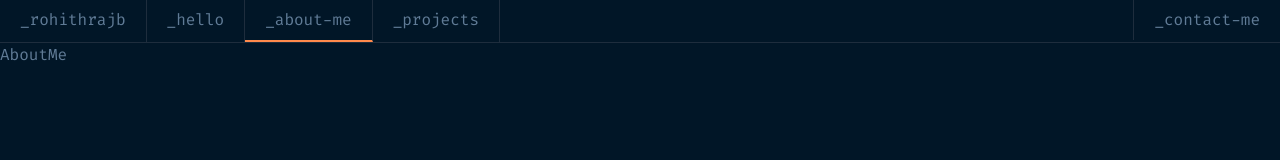
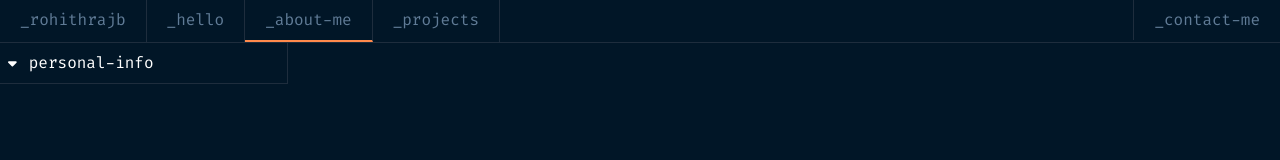
Before and after one commit to rohithrajb/rohithrajb.github.io, a React (Vite) app: page /about-me in a window 1280 px wide. Shown: the top 160 px of the page. Built offline with nearby package versions, Linux system fonts and the light colour scheme.

Commit message:
Created reusable Sidebar and SidebarSection components

```diff
--- a/package.json
+++ b/package.json
@@ -1,4 +1,5 @@
 {
+   "homepage": "https://rohithrajb.github.io",
    "name": "rohithrajb.github.io",
    "private": true,
    "version": "0.0.0",
@@ -7,7 +8,8 @@
       "dev": "vite",
       "build": "vite build",
       "lint": "eslint . --ext js,jsx --report-unused-disable-directives --max-warnings 0",
-    "preview": "vite preview"
+      "preview": "vite preview",
+      "deploy": "gh-pages -d dist"
    },
    "dependencies": {
       "@emailjs/browser": "^4.3.3",
@@ -28,6 +30,7 @@
       "eslint-plugin-react": "^7.34.1",
       "eslint-plugin-react-hooks": "^4.6.0",
       "eslint-plugin-react-refresh": "^0.4.6",
+      "gh-pages": "^6.1.1",
       "postcss": "^8.4.38",
       "tailwindcss": "^3.4.3",
       "vite": "^5.2.0"
--- /dev/null
+++ b/src/components/Sidebar.jsx
@@ -0,0 +1,11 @@
+import { React } from 'react'
+
+const Sidebar = ({ children }) => {
+   return (
+      <div className='flex flex-col w-72 border-r border-border'>
+         {children}
+      </div>
+   )
+}
+
+export default Sidebar
--- /dev/null
+++ b/src/components/SidebarSection.jsx
@@ -0,0 +1,27 @@
+import { React, useState } from 'react'
+import { FontAwesomeIcon } from '@fortawesome/react-fontawesome'
+import { faCaretDown, faCaretRight } from '@fortawesome/free-solid-svg-icons'
+
+const SidebarSection = ({ children, sectionName }) => {
+   const [sectionOpen, setSectionOpen] = useState(true)
+
+   return (
+      <>
+         <div className='flex flex-col text-white transition duration-300 hover:text-green-300'>
+            <div
+               className='flex p-2 items-center border-b border-border cursor-pointer'
+               onClick={() => setSectionOpen((sectionOpen) => !sectionOpen)}>
+               {sectionOpen ? (
+                  <FontAwesomeIcon icon={faCaretDown} className='text-sm' />
+               ) : (
+                  <FontAwesomeIcon icon={faCaretRight} className='text-sm' />
+               )}
+               <p className='ml-3'>{sectionName}</p>
+            </div>
+         </div>
+         {sectionOpen && <>{children}</>}
+      </>
+   )
+}
+
+export default SidebarSection
--- a/src/pages/AboutMe.jsx
+++ b/src/pages/AboutMe.jsx
@@ -1,9 +1,17 @@
 import React from 'react'
+import Sidebar from '../components/Sidebar'
+import SidebarSection from '../components/SidebarSection'
 
 const AboutMe = () => {
-  return (
-    <div>AboutMe</div>
-  )
+   return (
+      <div className='flex'>
+         <Sidebar>
+            <SidebarSection sectionName='personal-info'>
+
+            </SidebarSection>
+         </Sidebar>
+      </div>
+   )
 }
 
 export default AboutMe
--- a/src/pages/ContactMe.jsx
+++ b/src/pages/ContactMe.jsx
@@ -1,20 +1,13 @@
-import { React, useRef, useState } from 'react'
+import { React, useRef } from 'react'
 import { FontAwesomeIcon } from '@fortawesome/react-fontawesome'
-import {
-   faCaretDown,
-   faCaretRight,
-   faEnvelope,
-   faPhone,
-   faLink,
-} from '@fortawesome/free-solid-svg-icons'
+import { faEnvelope, faPhone, faLink } from '@fortawesome/free-solid-svg-icons'
 import './ContactMe.css'
 import emailjs from '@emailjs/browser'
+import Sidebar from '../components/Sidebar'
+import SidebarSection from '../components/SidebarSection'
 
 const ContactMe = () => {
    const form = useRef()
-
-   const [contactsOpen, setContactsOpen] = useState(true)
-   const [socialsOpen, setSocialsOpen] = useState(true)
 
    const socials = [
       ['github-profile', 'github.com/rohithrajb'],
@@ -22,6 +15,7 @@ const ContactMe = () => {
       ['leetcode-profile', 'leetcode.com/u/rohithrajb/'],
    ]
 
+   // emailJs
    const sendMail = (e) => {
       e.preventDefault()
 
@@ -41,20 +35,8 @@ const ContactMe = () => {
 
    return (
       <div className='flex'>
-         <div className='flex flex-col w-72'>
-            <div className='flex flex-col text-white transition duration-300 hover:text-green-300'>
-               <div
-                  className='flex p-2 items-center border-b border-border cursor-pointer'
-                  onClick={() => setContactsOpen((contactsOpen) => !contactsOpen)}>
-                  {contactsOpen ? (
-                     <FontAwesomeIcon icon={faCaretDown} className='text-sm' />
-                  ) : (
-                     <FontAwesomeIcon icon={faCaretRight} className='text-sm' />
-                  )}
-                  <p className='ml-3'>contacts</p>
-               </div>
-            </div>
-            {contactsOpen && (
+         <Sidebar>
+            <SidebarSection sectionName='contacts'>
                <div className='p-2 text-sm border-b border-border'>
                   <a href='mailto:rohithrajb@gmail.com' className='details'>
                      <FontAwesomeIcon icon={faEnvelope} />
@@ -65,20 +47,8 @@ const ContactMe = () => {
                      <p className='ml-2'>+91 7032531747</p>
                   </a>
                </div>
-            )}
-            <div className='flex flex-col text-white transition duration-300 hover:text-green-300'>
-               <div
-                  className='flex p-2 items-center border-b border-border cursor-pointer'
-                  onClick={() => setSocialsOpen((socialsOpen) => !socialsOpen)}>
-                  {socialsOpen ? (
-                     <FontAwesomeIcon icon={faCaretDown} className='text-sm' />
-                  ) : (
-                     <FontAwesomeIcon icon={faCaretRight} className='text-sm' />
-                  )}
-                  <p className='ml-3'>find-me-on</p>
-               </div>
-            </div>
-            {socialsOpen && (
+            </SidebarSection>
+            <SidebarSection sectionName='find-me-on'>
                <div className='p-2 border-b border-border'>
                   {socials.map((social, i) => (
                      <a
@@ -91,12 +61,9 @@ const ContactMe = () => {
                      </a>
                   ))}
                </div>
-            )}
-         </div>
-         <form
-            ref={form}
-            className='border-l border-border page-height p-14'
-            onSubmit={sendMail}>
+            </SidebarSection>
+         </Sidebar>
+         <form ref={form} className='page-height p-14' onSubmit={sendMail}>
             <div>
                <label htmlFor='name'>_your-name:</label>
                <input type='text' name='from_name' id='name' required />
@@ -107,7 +74,12 @@ const ContactMe = () => {
             </div>
             <div>
                <label htmlFor='message'>_message:</label>
-               <textarea name='message' id='message' rows={7} cols={40} required></textarea>
+               <textarea
+                  name='message'
+                  id='message'
+                  rows={7}
+                  cols={40}
+                  required></textarea>
             </div>
             <button type='submit'>send-message</button>
          </form>
```
Also changed, not shown: vite.config.js (+4 -4 lines), 1 other file (tests, documents, lock files or other folders). Lines whose indentation alone changed are shown as unchanged.
